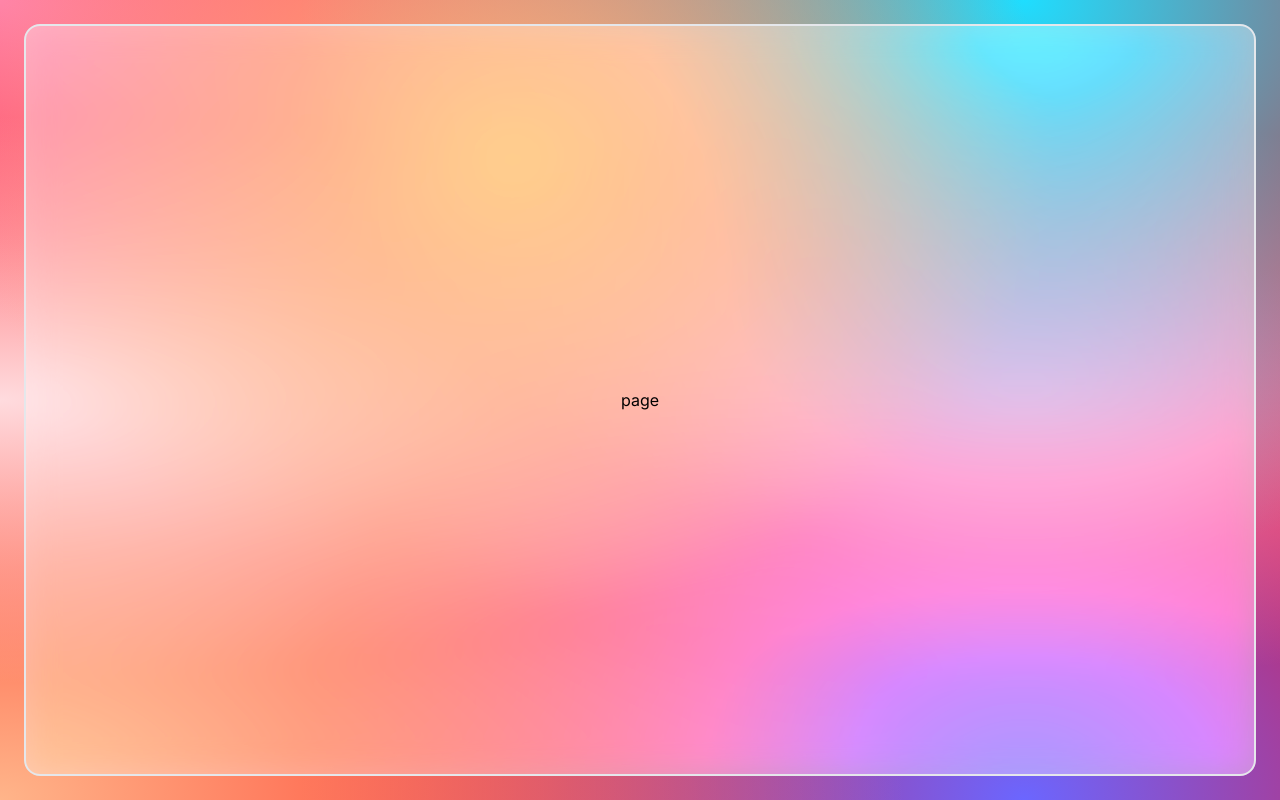
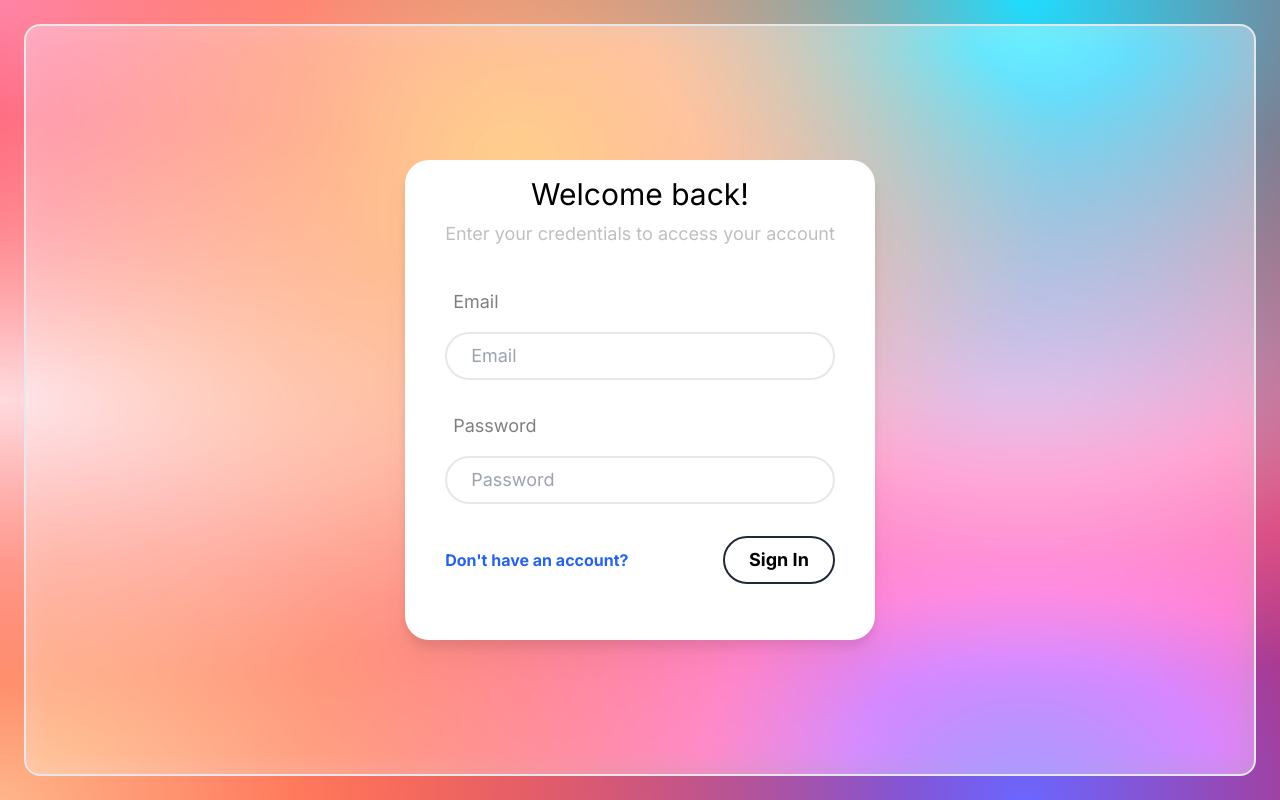
Before and after one commit to ryanyogan/ryans-planner, a Next.js app: page /signin in a window 1280 px wide. Built offline with nearby package versions, Linux system fonts and the light colour scheme.

Commit message:
feat: ui of auth form complete

```diff
--- a/package.json
+++ b/package.json
@@ -25,6 +25,7 @@
     "react": "18.2.0",
     "react-dom": "18.2.0",
     "react-feather": "^2.0.10",
+    "react-hook-form": "^7.43.8",
     "typescript": "5.0.2"
   },
   "devDependencies": {
--- a/src/app/(auth)/register/page.tsx
+++ b/src/app/(auth)/register/page.tsx
@@ -0,0 +1,9 @@
+import { AuthForm } from "@/components/auth-form";
+
+export default function Register() {
+  return (
+    <>
+      <AuthForm mode="REGISTER" />
+    </>
+  );
+}
--- a/src/app/(auth)/signin/page.tsx
+++ b/src/app/(auth)/signin/page.tsx
@@ -1,5 +1,9 @@
-function page() {
-  return <div>page</div>;
+import { AuthForm } from "@/components/auth-form";
+
+export default function SignIn() {
+  return (
+    <>
+      <AuthForm mode="SIGN_IN" />
+    </>
+  );
 }
-
-export default page;
--- /dev/null
+++ b/src/components/auth-form.tsx
@@ -0,0 +1,160 @@
+"use client";
+
+import clsx from "clsx";
+import Link from "next/link";
+import { useRouter } from "next/navigation";
+import { useForm } from "react-hook-form";
+import { Button } from "./button";
+import { Card } from "./card";
+
+const registerContent = {
+  linkUrl: "/signin",
+  linkText: "Already have an account?",
+  header: "Create a new account",
+  subHeader: "Just a few things to get started",
+  buttonText: "Register",
+};
+
+const signinContent = {
+  linkUrl: "/register",
+  linkText: "Don't have an account?",
+  header: "Welcome back!",
+  subHeader: "Enter your credentials to access your account",
+  buttonText: "Sign In",
+};
+
+export function AuthForm({ mode }: { mode: "REGISTER" | "SIGN_IN" }) {
+  const {
+    register,
+    handleSubmit,
+    formState: { errors },
+  } = useForm();
+  const router = useRouter();
+
+  async function onSubmit(data: any) {
+    try {
+      if (mode === "REGISTER") {
+        await register(data);
+      } else {
+        await signin(data);
+      }
+
+      router.replace("/");
+    } catch (error) {
+      console.error(error);
+    }
+  }
+
+  const content = mode === "REGISTER" ? registerContent : signinContent;
+
+  return (
+    <Card>
+      <div className="w-full">
+        <div className="text-center">
+          <h2 className="text-3xl mb-2">{content.header}</h2>
+          <p className="text-lg text-black/25">{content.subHeader}</p>
+        </div>
+        <form onSubmit={handleSubmit(onSubmit)} className="py-10 w-full">
+          {mode === "REGISTER" && (
+            <div className="flex mb-8 justify-between">
+              <div className="pr-2">
+                <div
+                  className={clsx(
+                    "text-lg mb-4 ml-2 text-black/50",
+                    errors.firstName && "text-red-600"
+                  )}
+                >
+                  First Name
+                </div>
+                <input
+                  className={clsx(
+                    "border-solid border-gray border-2 px-6 py-2 text-lg rounded-3xl w-full",
+                    errors.firstName && "border-red-600"
+                  )}
+                  placeholder="First Name"
+                  {...register("firstName", { required: true })}
+                  aria-invalid={errors.firstName ? "true" : "false"}
+                />
+              </div>
+
+              <div className="pl-2">
+                <div
+                  className={clsx(
+                    "text-lg mb-4 ml-2 text-black/50",
+                    errors.lastName && "text-red-600"
+                  )}
+                >
+                  Last Name
+                </div>
+                <input
+                  className={clsx(
+                    "border-solid border-gray border-2 px-6 py-2 text-lg rounded-3xl w-full",
+                    errors.lastName && "border-red-600"
+                  )}
+                  placeholder="Last Name"
+                  type="text"
+                  {...register("lastName", { required: true })}
+                />
+              </div>
+            </div>
+          )}
+          <div className="mb-8">
+            <div
+              className={clsx(
+                "text-lg mb-4 ml-2 text-black/50",
+                errors.email && "text-red-600"
+              )}
+            >
+              Email
+            </div>
+            <input
+              className={clsx(
+                "border-solid border-gray border-2 px-6 py-2 text-lg rounded-3xl w-full",
+                errors.email && "border-red-600"
+              )}
+              placeholder="Email"
+              {...register("email", { required: true, pattern: /^\S+@\S+$/i })}
+            />
+          </div>
+          <div className="mb-8">
+            <div
+              className={clsx(
+                "text-lg mb-4 ml-2 text-black/50",
+                errors.email && "text-red-600"
+              )}
+            >
+              Password
+            </div>
+            <input
+              className={clsx(
+                "border-solid border-gray border-2 px-6 py-2 text-lg rounded-3xl w-full",
+                errors.password && "border-red-600"
+              )}
+              placeholder="Password"
+              type="password"
+              {...register("password", { required: true, min: 4 })}
+            />
+          </div>
+
+          <div className="flex items-center justify-between">
+            <div>
+              <span>
+                <Link
+                  href={content.linkUrl}
+                  className="text-blue-600 font-bold"
+                >
+                  {content.linkText}
+                </Link>
+              </span>
+            </div>
+            <div>
+              <Button type="submit" intent="secondary">
+                {content.buttonText}
+              </Button>
+            </div>
+          </div>
+        </form>
+      </div>
+    </Card>
+  );
+}
--- a/src/components/button.tsx
+++ b/src/components/button.tsx
@@ -50,7 +50,7 @@ const buttonClasses = cva(
 );
 
 export interface ButtonProps
-  extends React.HTMLAttributes<HTMLButtonElement>,
+  extends React.ButtonHTMLAttributes<HTMLButtonElement>,
     VariantProps<typeof buttonClasses> {}
 
 export const Button: FC<ButtonProps> = ({
--- a/src/components/card.tsx
+++ b/src/components/card.tsx
@@ -5,7 +5,7 @@ export function Card({
   className,
 }: {
   children: React.ReactNode;
-  className: string;
+  className?: string;
 }) {
   return (
     <div
--- a/src/components/text-input.tsx
+++ b/src/components/text-input.tsx
@@ -1,6 +1,12 @@
 import clsx from "clsx";
 
-export function TextInput({ className, ...props }: { className: string }) {
+export function TextInput({
+  className,
+  ...props
+}: {
+  className: string;
+  props: any;
+}) {
   return (
     <input
       className={clsx(
```
Also changed, not shown: src/lib/api.ts (added, +49 -0 lines), 1 other file (tests, documents, lock files or other folders).
